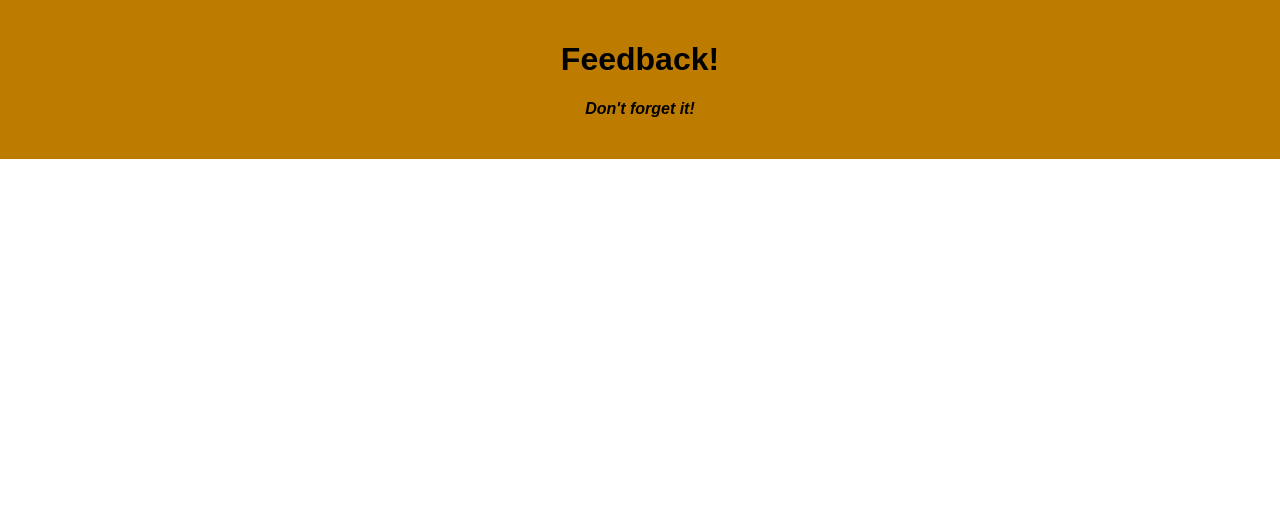
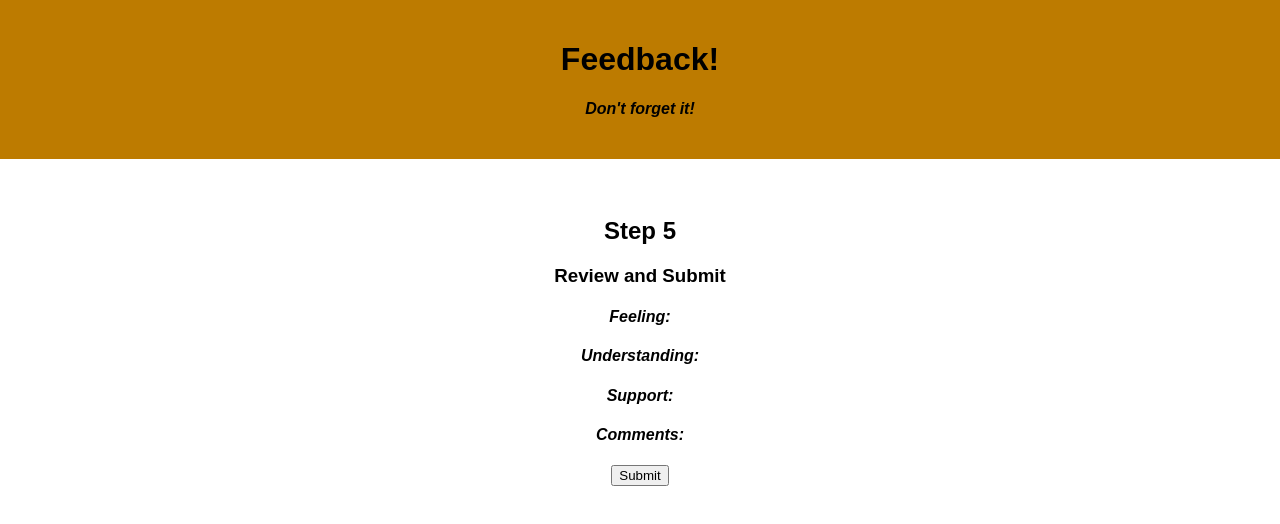
Before and after one commit to meaghanreinschmidt/weekend-redux-feedback-loop, a React (Create React App) app: page /#/review/page in a window 1280 px wide. Shown: the top 524 px of the page. Built offline with nearby package versions, Linux system fonts and the light colour scheme.

Commit message:
Display reducers on review page and POST to server

```diff
--- a/src/components/App/App.jsx
+++ b/src/components/App/App.jsx
@@ -5,6 +5,7 @@ import StepOne from '../StepOne/StepOne.jsx';
 import StepTwo from '../StepTwo/StepTwo.jsx';
 import StepThree from '../StepThree/StepThree.jsx';
 import StepFour from '../StepFour/StepFour.jsx';
+import ReviewPage from '../ReviewPage/ReviewPage.jsx';
 import FeedbackLog from '../FeedbackLog/FeedbackLog.jsx';
 
 function App() {
@@ -30,6 +31,9 @@ function App() {
               <Route exact path="/step/four">
                   <StepFour />
               </Route>
+              <Route exact path="/review/page">
+                  <ReviewPage />
+              </Route>
           </div>
       </Router>
     </div>
--- /dev/null
+++ b/src/components/ReviewPage/ReviewPage.jsx
@@ -0,0 +1,52 @@
+import ProgressBar from '../ProgressBar/ProgressBar';
+import { useSelector, useDispatch } from 'react-redux';
+import { useHistory } from 'react-router-dom';
+import axios from 'axios';
+
+const ReviewPage = () => {
+    const feeling =  useSelector(store => store.feeling);
+    const understanding = useSelector(store => store.understanding);
+    const support = useSelector(store => store.support);
+    const comments = useSelector(store => store.comments);
+    const dispatch = useDispatch();
+    const history = useHistory();
+
+    const submitFeedback = () => {
+        axios({
+            method: 'POST',
+            url: '/feedback',
+            data: {
+                feeling: feeling,
+                understanding: understanding,
+                support: support,
+                comments: comments,
+            }
+        }).then((response) => {
+            // Clear all reducers
+            dispatch({ type: 'CLEAR_ALL' });
+            // Navigate to Step One
+            history.push('/');
+        }).catch((error) => {
+            console.log(error);
+            alert('Something went wrong!');
+        })
+    }
+
+    return (
+        <>
+            <ProgressBar step={5} />
+            <h3>Review and Submit</h3>
+            <div>
+                <div>
+                    <h4>Feeling: {feeling}</h4>
+                    <h4>Understanding: {understanding}</h4>
+                    <h4>Support: {support}</h4>
+                    <h4>Comments: {comments}</h4>
+                </div>
+                <button onClick={submitFeedback} className="button">Submit</button>
+            </div>
+        </>
+    )
+}
+
+export default ReviewPage;
```
Also changed, not shown: 1 other file (tests, documents, lock files or other folders).
